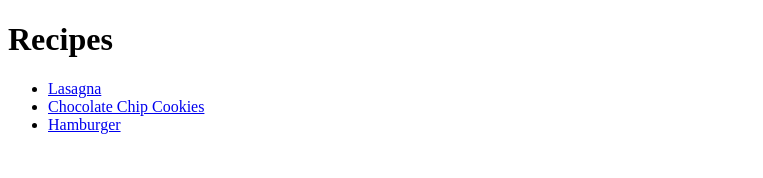
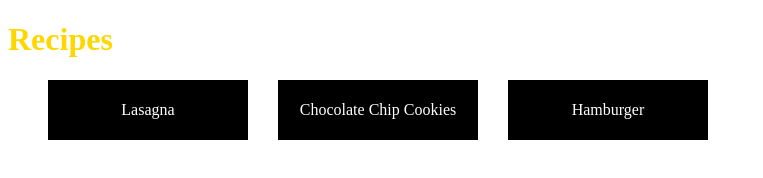
Before and after one commit to Indico117/odin-recipes, a plain HTML site: page index.html in a window 1280 px wide. Shown: the whole page, without its empty margins (0-763 px from the left). Drawn offline with Linux system fonts and the light colour scheme.

Commit message:
added styles to recipes/cookie

```diff
--- a/index.html
+++ b/index.html
@@ -3,15 +3,15 @@
 <head>
     <meta charset="UTF-8">
     <title>Odin Recipes</title>
+    <link rel="stylesheet" href="styles.css">
 </head>
 
 <body>
-<h1>Recipes</h1>
-<ul>
+<h1 id="title">Recipes</h1>
+<ul id="buttons">
     <li><a href="recipes/lasagna.html">Lasagna</a></li>
     <li><a href="recipes/cookies.html">Chocolate Chip Cookies</a></li>
     <li><a href="recipes/hamburger.html">Hamburger</a></li>
-
 </ul>
 
 </body>
--- /dev/null
+++ b/recipes/styles.css
@@ -0,0 +1,5 @@
+.classic {
+    color: blue;
+    font-size: large;
+    font-family: 'Times New Roman', Times, serif;
+}
--- /dev/null
+++ b/styles.css
@@ -0,0 +1,26 @@
+#buttons li{
+    float: left;
+    list-style: none;
+    text-align: center;
+    background-color: #000000;
+    margin-right: 30px;
+    width: 200px;
+    line-height: 60px;
+}
+
+#buttons li a {
+    text-decoration: none;
+    color: #FFFFFF;
+    display: block;
+}
+
+#buttons li a:hover {
+    text-decoration: none;
+    color: #000000;
+    background-color: gold;
+}
+
+#title {
+    text-indent: 0%;
+    color: gold
+}
```
Also changed, not shown: recipes/cookies.html (+4 -3 lines).
